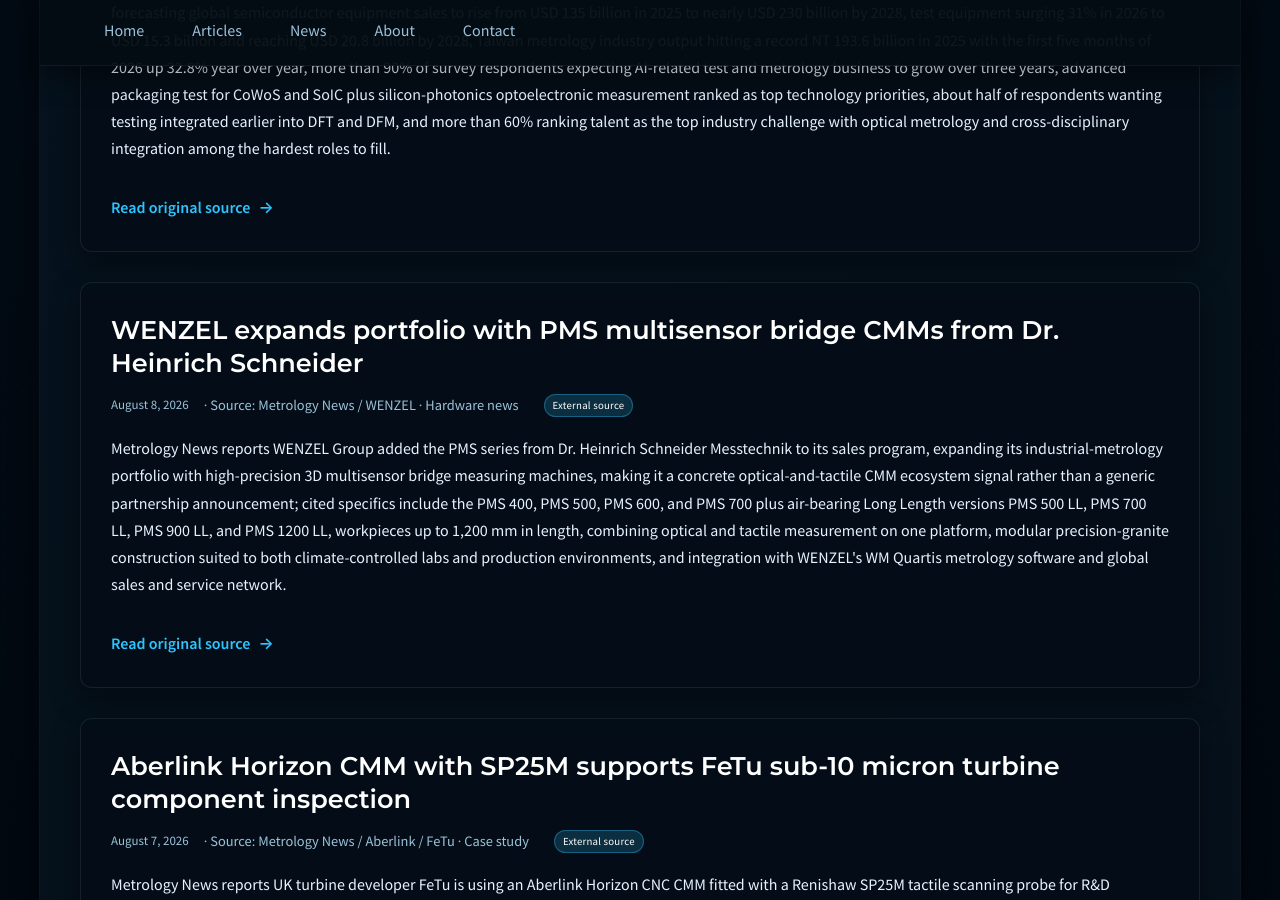
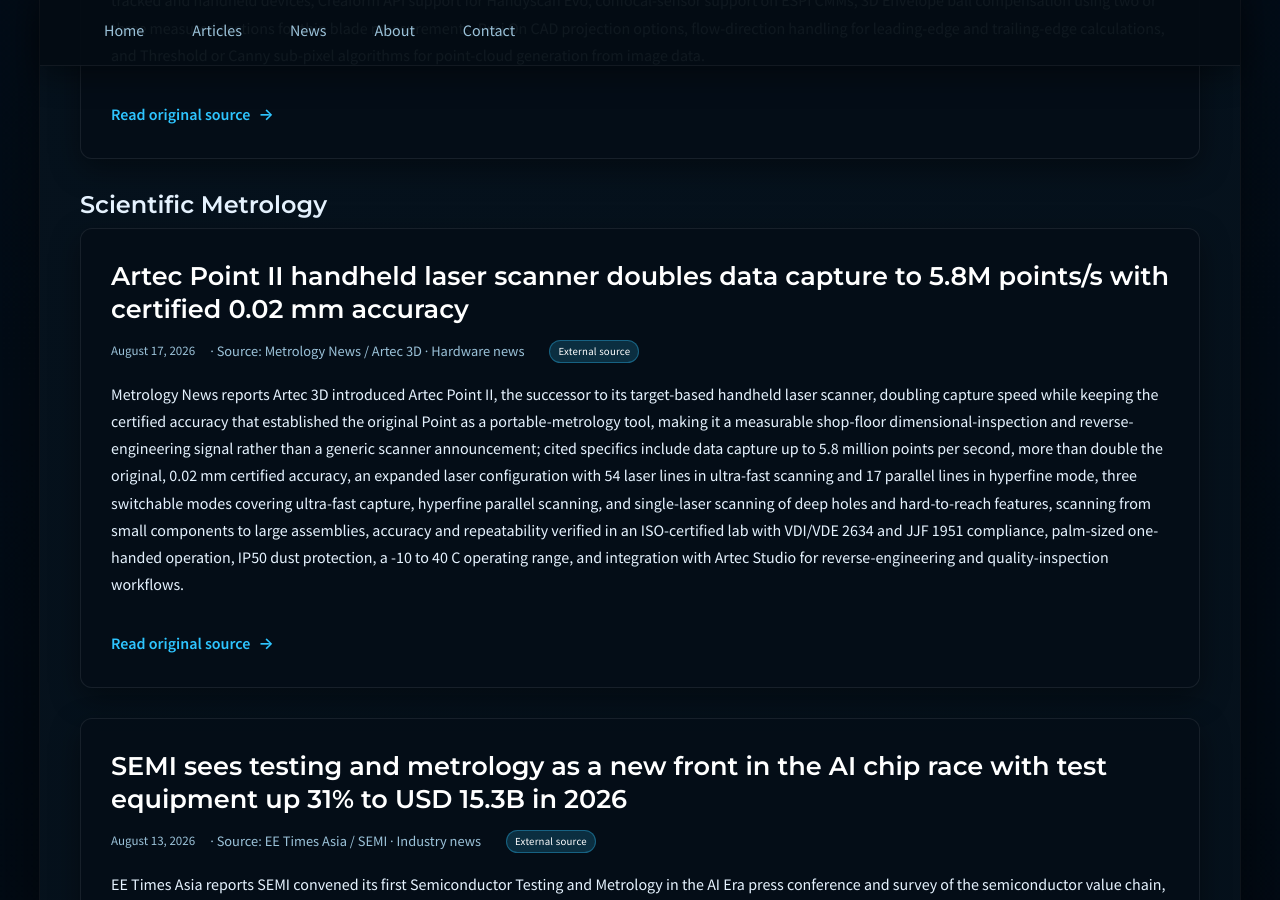
Before and after one commit to JohnForeman/MetrologyCentral, a Jekyll site: the page built from news.md, in a window 1280 px wide and 900 px high, scrolled down 12497 px. Built offline with Jekyll 4.4.1, drawn with Linux system fonts in a browser that asks for light colours; some of the changed text lies outside the part shown.

Commit message:
Add high-signal metrology news for Aug 17 sweep (Artec Point II, SICK Nova AI 3D)

```diff
--- a/_data/news.yml
+++ b/_data/news.yml
@@ -1,4 +1,36 @@
 ---
+- date: '2026-08-17'
+  title: Artec Point II handheld laser scanner doubles data capture to 5.8M points/s with certified 0.02 mm accuracy
+  source: Metrology News / Artec 3D
+  sector: scientific_metrology
+  kind: hardware_news
+  summary: >-
+    Metrology News reports Artec 3D introduced Artec Point II, the successor to its target-based handheld laser scanner,
+    doubling capture speed while keeping the certified accuracy that established the original Point as a portable-metrology
+    tool, making it a measurable shop-floor dimensional-inspection and reverse-engineering signal rather than a generic
+    scanner announcement; cited specifics include data capture up to 5.8 million points per second, more than double the
+    original, 0.02 mm certified accuracy, an expanded laser configuration with 54 laser lines in ultra-fast scanning and
+    17 parallel lines in hyperfine mode, three switchable modes covering ultra-fast capture, hyperfine parallel scanning,
+    and single-laser scanning of deep holes and hard-to-reach features, scanning from small components to large assemblies,
+    accuracy and repeatability verified in an ISO-certified lab with VDI/VDE 2634 and JJF 1951 compliance, palm-sized
+    one-handed operation, IP50 dust protection, a -10 to 40 C operating range, and integration with Artec Studio for
+    reverse-engineering and quality-inspection workflows.
+  url: https://metrology.news/new-artec-point-ii-combines-faster-data-capture-with-certified-metrology-accuracy/
+- date: '2026-08-17'
+  title: SICK adds AI-powered 3D machine vision to Nova platform for on-device inspection model training
+  source: Metrology News / SICK
+  sector: quality_software
+  kind: software_news
+  summary: >-
+    Metrology News reports SICK extended its Nova machine vision platform with AI-powered 3D inspection that combines deep
+    learning with precise height-data analysis, delivering configurable quality control for industrial manufacturing without
+    specialist programming expertise or additional computing hardware, making it a practical AI-inspection signal rather
+    than generic machine-vision marketing; cited specifics include example-based model training using representative good
+    and defective parts with training performed directly on the inspection device, AI combined with metrology-grade 3D height
+    information to identify subtle surface defects, assembly errors, and dimensional anomalies while reducing false rejects,
+    a configurable software architecture for custom inspection workflows, and applicability across automotive, battery,
+    electronics, logistics, and consumer-goods production.
+  url: https://metrology.news/sick-brings-ai-powered-3d-machine-vision-to-industrial-inspection-with-nova/
 - date: '2026-08-13'
   title: SEMI sees testing and metrology as a new front in the AI chip race with test equipment up 31% to USD 15.3B in 2026
   source: EE Times Asia / SEMI
```
